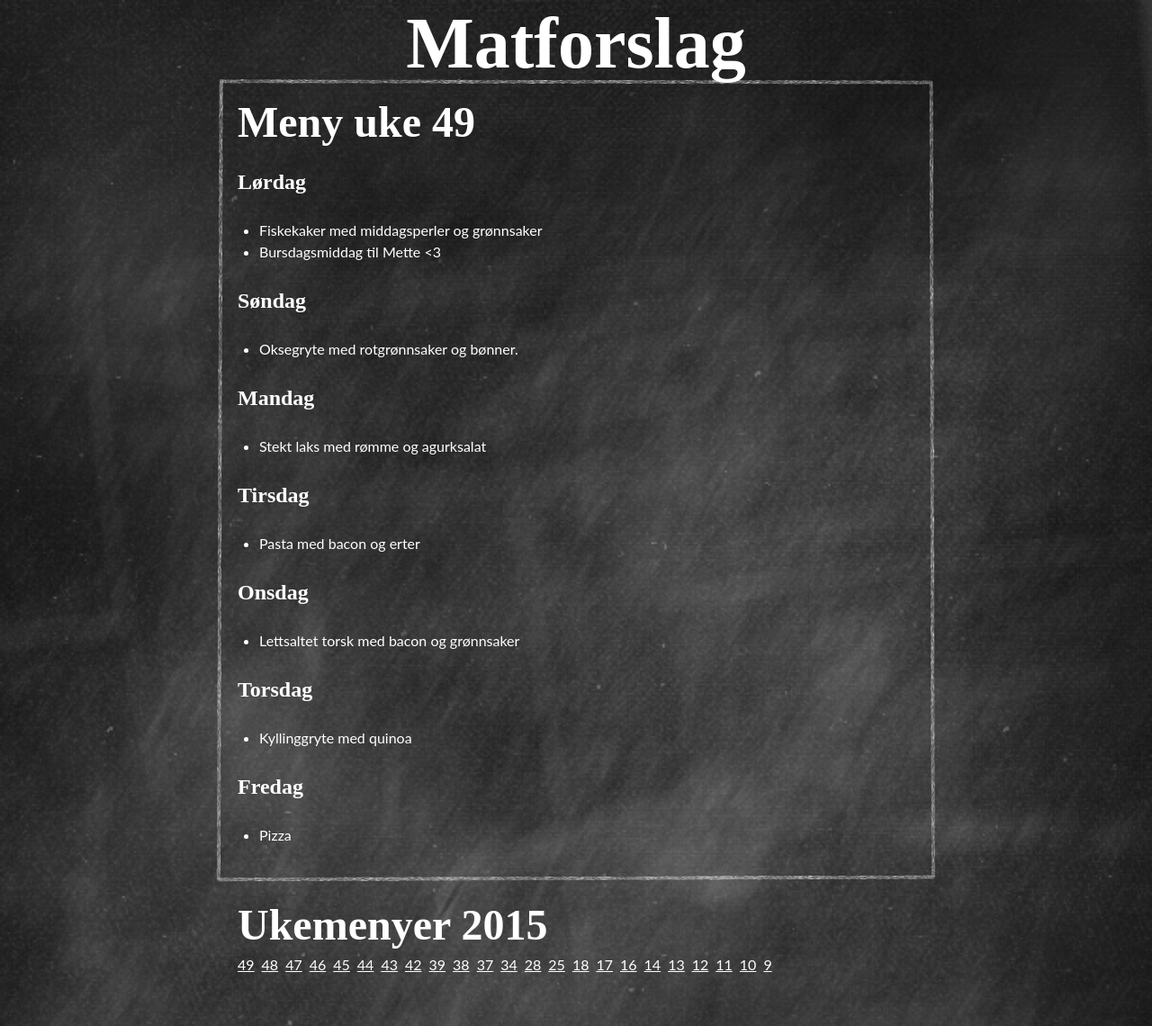
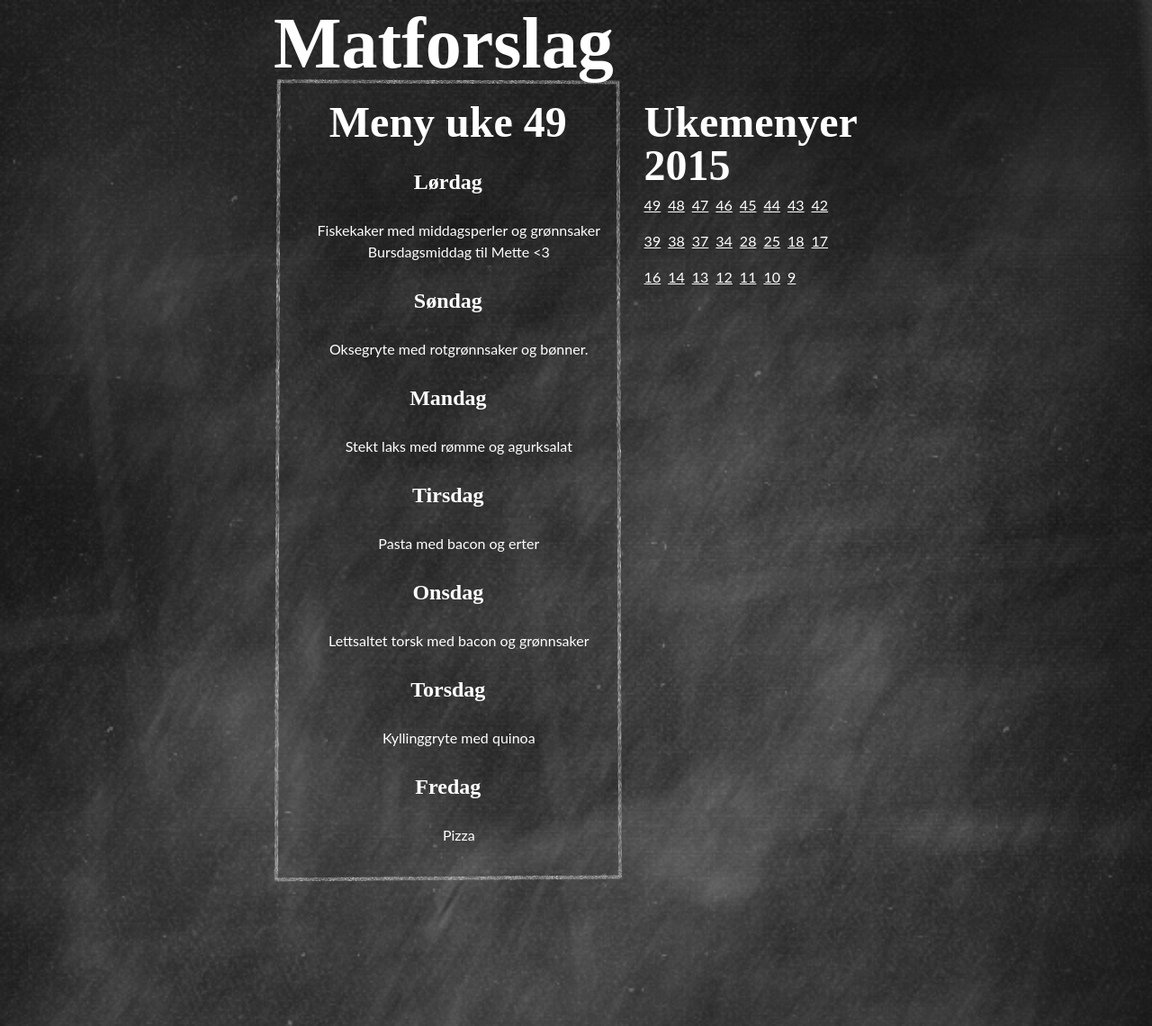
Before and after one commit to arejoh/matforslag, a Jekyll site: the page built from index.markdown, in a window 1280 px wide. Shown: the whole page at 90% size. Built offline with Jekyll 4.4.1, drawn with Linux system fonts in a browser that asks for light colours.

Commit message:
Minor tweaks to layout

```diff
--- a/_sass/_article.scss
+++ b/_sass/_article.scss
@@ -4,4 +4,8 @@ article {
   color: #fff;
   margin: 0;
   padding: 0.5rem;
+  text-align: center;
+  ul {
+    list-style: none;
+  }
 }
--- a/_sass/_layout.scss
+++ b/_sass/_layout.scss
@@ -1,6 +1,22 @@
+@media all and (min-width: 500px) {
+  header,
   main {
-  max-width: 50em;
+    max-width: 42em;
     margin: 0 auto;
+  }
+  main {
+    display: -webkit-flex;
+    display: flex;
+    article {
+      -webkit-flex: 0 1 70%;
+      flex: 0 1 70%;
+    }
+    .week-menus {
+      -webkit-flex: 0 1 30%;
+      flex: 0 1 30%;
+    }
+  }
+}
 .week-menus {
   ul {
     display: -webkit-flex;
@@ -10,4 +26,3 @@ main {
     list-style: none;
   }
 }
-}
--- a/_sass/_typography.scss
+++ b/_sass/_typography.scss
@@ -10,7 +10,6 @@ h1 {
   font-size: 2rem;
   &.site-header__title {
     font-size: 3rem;
-    text-align: center;
   }
   a {
     text-decoration: none;
```
Lines whose indentation alone changed are shown as unchanged.
